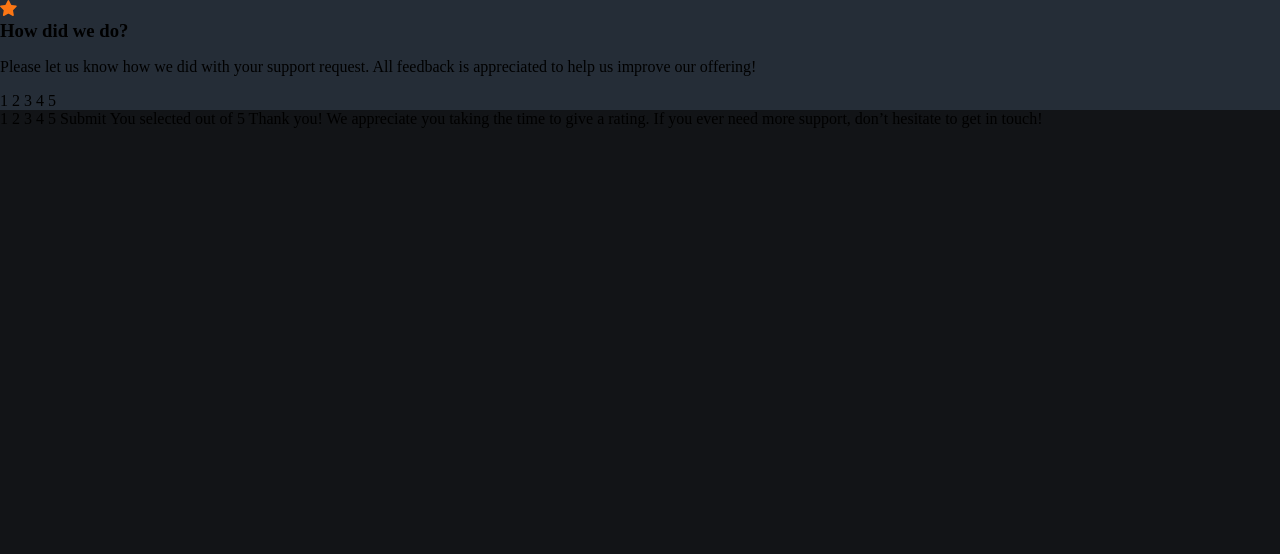
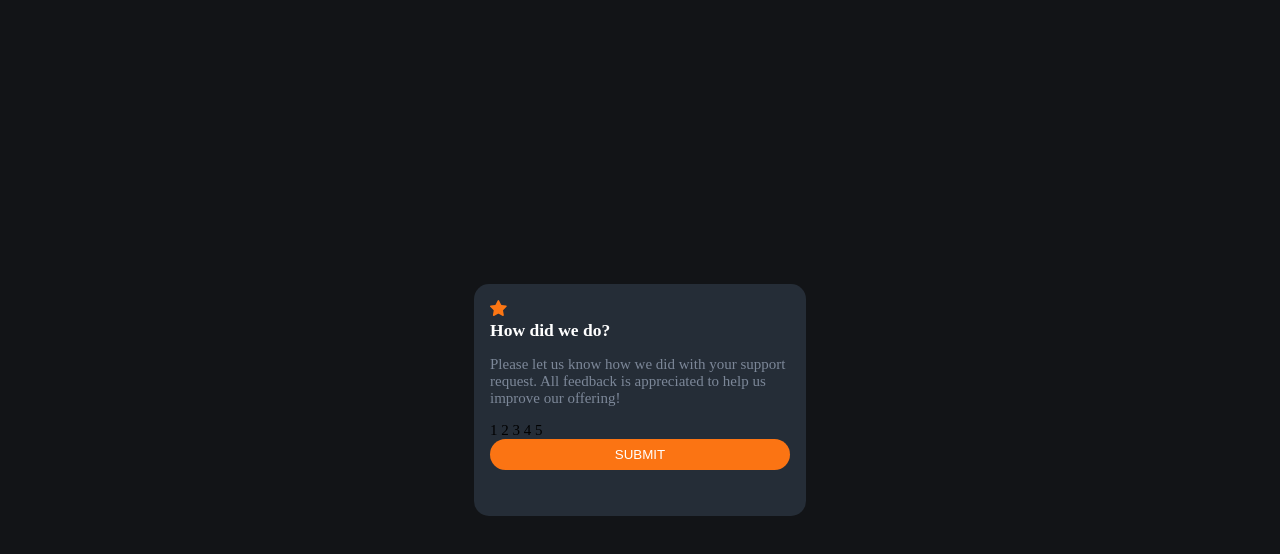
Before and after one commit to Gaston82/202301-w2ch1-gaston-artaza, a website built with Parcel: page src/index.html in a window 1280 px wide. Built offline with nearby package versions, Linux system fonts and the light colour scheme.

Commit message:
add card colors

```diff
--- a/package.json
+++ b/package.json
@@ -15,7 +15,6 @@
     "@parcel/transformer-sass": "^2.8.2",
     "husky": "^8.0.0",
     "parcel": "^2.8.2",
-    "rimraf": "^4.0.7",
-    "sass": "^1.57.1"
+    "rimraf": "^4.0.7"
   }
 }
--- a/src/index.html
+++ b/src/index.html
@@ -25,31 +25,19 @@
       <p class="card__content">Please let us know how we did with your support request. All feedback is appreciated
         to help us improve our offering!
       </p>
-      <span>1</span>
-      <span>2</span>
-      <span>3</span>
-      <span>4</span>
-      <span>5</span>
+      <div class="box-numbers">
+        <span>1</span>
+        <span>2</span>
+        <span>3</span>
+        <span>4</span>
+        <span>5</span>
+      </div>
+      <div class="card__footer">
+        <button class="card__button button" type="submit">Submit</button>
+      </div>
     </article>
   </main>
 
 </body>
 
 </html>
-
-
-
-
-
-1 2 3 4 5
-
-Submit
-
-
-
-You selected out of 5
-
-Thank you!
-
-We appreciate you taking the time to give a rating. If you ever need more support,
-don’t hesitate to get in touch!
--- a/src/sass/_global.scss
+++ b/src/sass/_global.scss
@@ -0,0 +1,4 @@
+.button {
+  border: none;
+  cursor: pointer;
+}
--- a/src/sass/_reset.scss
+++ b/src/sass/_reset.scss
@@ -3,6 +3,7 @@
 body {
   margin: 0;
   background-color: colors.$bg-color;
+  height: 100vh;
 }
 
 h2,
--- a/src/sass/styles.scss
+++ b/src/sass/styles.scss
@@ -4,9 +4,40 @@
 @use "./colors";
 
 main {
-  margin: 0 auto;
+  justify-content: center;
+  align-items: center;
+  display: flex;
+  height: 100vh;
 }
 
 .card {
   background-color: colors.$main-color;
+  border-radius: 15px;
+  padding: 1rem;
+  margin: 0 1rem;
+  font-size: variables.$size-primary;
+  width: 300px;
+  height: 200px;
 }
+
+.card__title {
+  color: #fff;
+}
+
+.card__content {
+  color: colors.$font-primary-color;
+}
+
+.card__button {
+  background-color: colors.$primary-color;
+  color: white;
+  text-transform: uppercase;
+  border-radius: 1rem;
+  padding: 8px 0;
+}
+
+.card__footer {
+  display: flex;
+  flex-direction: column;
+  justify-content: center;
+}
```
Also changed, not shown: 1 other file.
